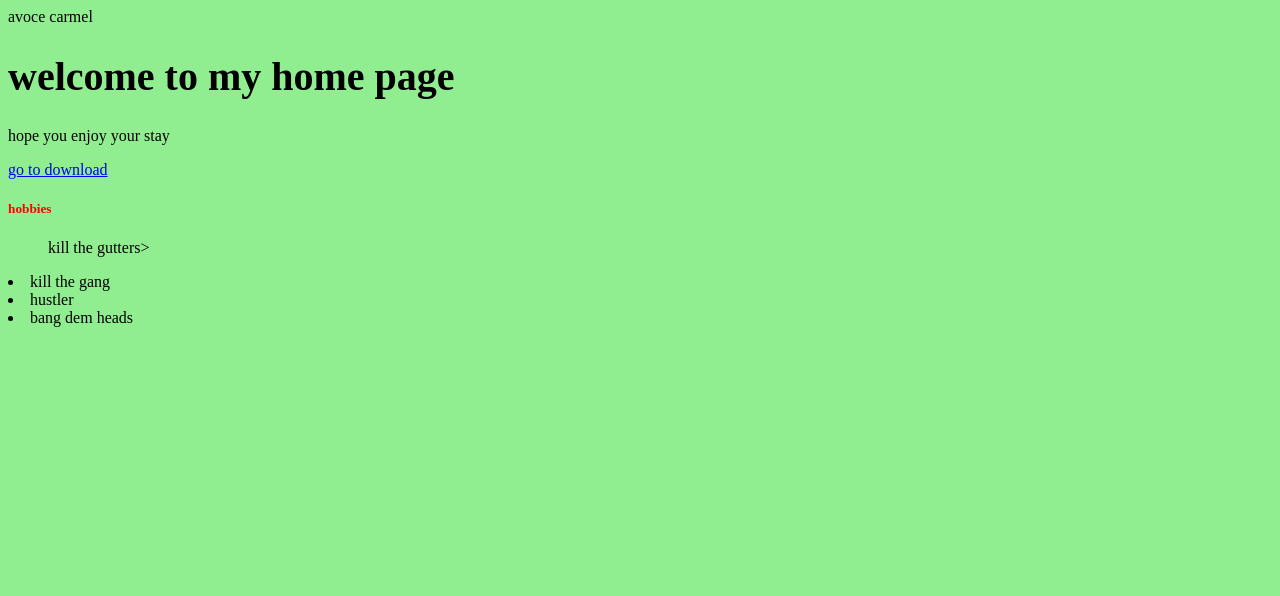
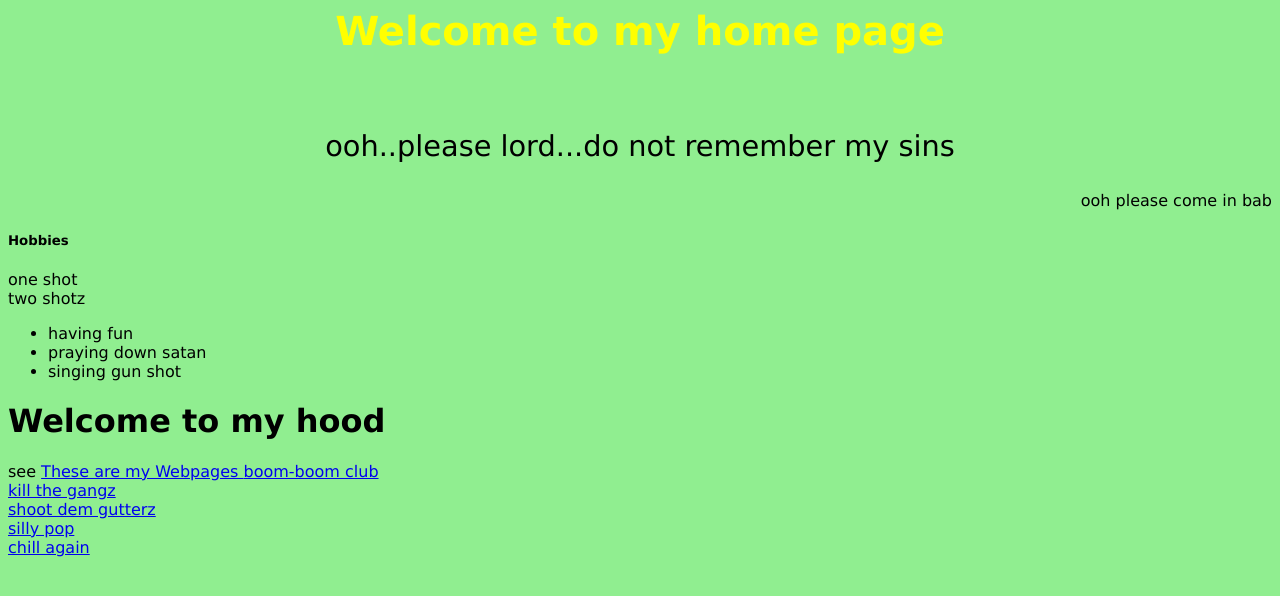
Before and after one commit to ustapabroser/french-profile, a plain HTML site: page pages/carmel.html in a window 1280 px wide. Drawn offline with Linux system fonts and the light colour scheme.

Commit message:
my commit

```diff
--- a/pages/carmel.html
+++ b/pages/carmel.html
@@ -1,21 +1,45 @@
 <html>
-      <head>
-		<tittle>avoce carmel</tittle>
-     </head>
+	<head>
+		<title> carmel avoce</title>
+	</head>
 
-     <body style="background-color:lightgreen">
-	   <h1 style="font-size:2.5em">
-           welcome to my home page</h1>
 
-           <p>hope you enjoy your stay</p>
 
-	   <a href=appier_sign.html>go to download</a>
+	<body style = "background-color: lightgreen; font-family: verdana">
 
-		<h5 style="color: red"> hobbies </h5>
+		<h1 style = "color: yellow; ; font-size: 2.5em; text-align: center"> Welcome to my home page</h1><br>
 
-           <ul>kill the gutters></ul>
-                     <li>kill the gang</li>
-                     <li>hustler</li>
-                     <li>bang dem heads</li>
-</body>
+		<p style = "font-size: 1.8em; text-align: center">ooh..please lord...do not remember my sins  </p>
+		<p style = "text-align: right"> ooh please come in bab </p>
+
+
+		<h5> Hobbies </h5>
+
+		<span>one shot</span><br>
+		<span>two shotz</span>
+
+		<ul>
+			<li>having fun</li>
+			<li>praying down satan</li>
+			<li>singing gun shot</li>
+		</ul>
+		<h1>Welcome to my hood</h1>
+		see <a href="../> links </a> below
+
+		<h3>These are my Webpages</h3>
+		<a href="holm.html">  boom-boom club</a> <br>
+		<a href="kyei.html">  kill the gangz</a> <br>
+		<a href="togbe.html">  shoot dem gutterz</a> <br>
+		<a href="kwamlah.html">  silly pop</a> <br>
+		<a href="dukes.html">  chill again </a> <br>
+	</body>
+
+
+
+
+
+
+
+
+
 </html>
```
